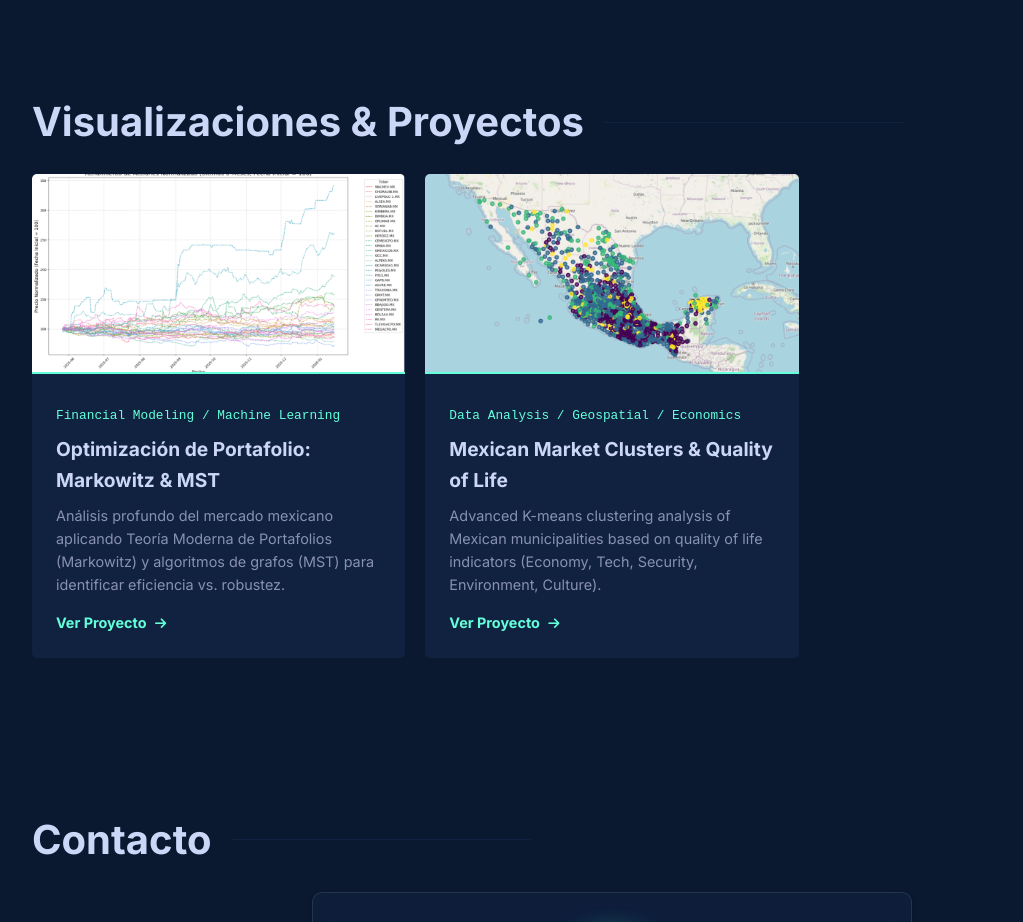
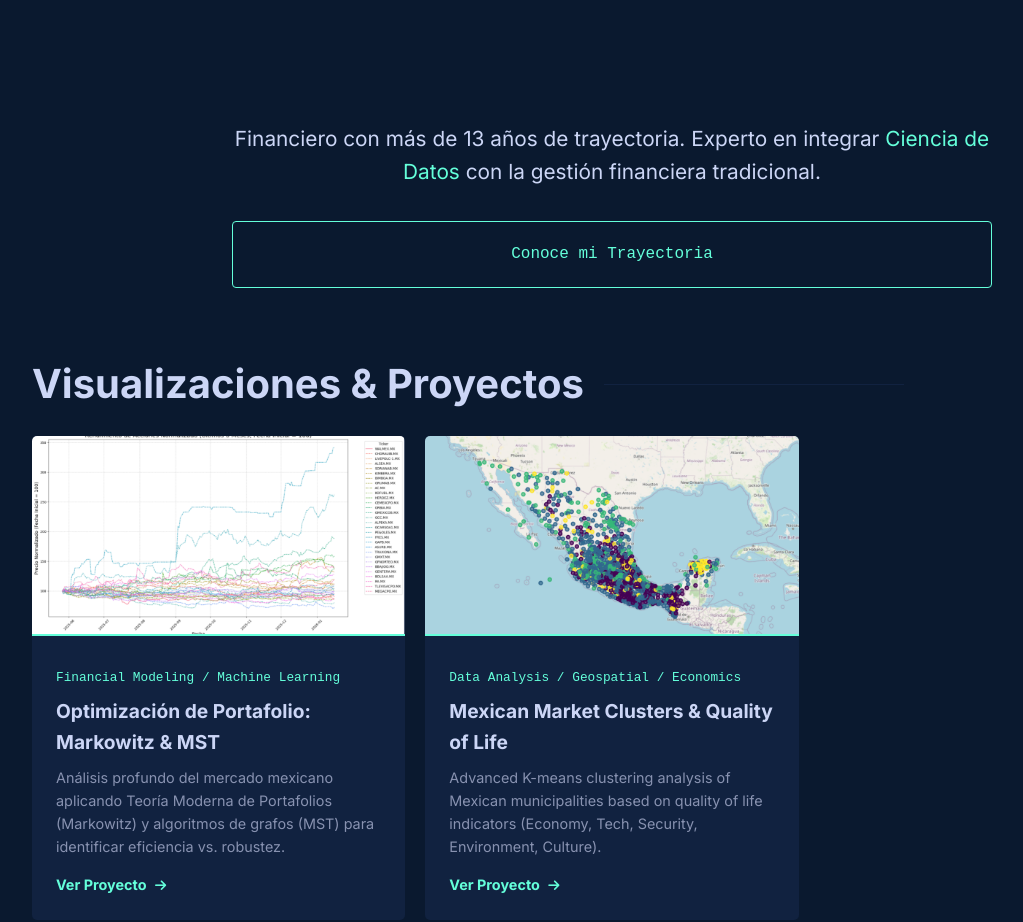
Before and after one commit to adalloya/HUGOSALDA-A, a website built with Vite: page index.html in a window 1280 px wide. Shown: the part 1000-1922 px from the top of the page, without its empty margins (28-1051 px from the left). Built offline with nearby package versions, Linux system fonts and the light colour scheme; files whose address does not match are found by name.

Commit message:
Content: Add professional bio teaser and CTA to Home page

```diff
--- a/index.html
+++ b/index.html
@@ -85,6 +85,14 @@
          Actually, let's keep the dedicated "Portfolio" section but rename/simplify it.
     -->
 
+    <section class="container fade-in" style="text-align: center; max-width: 800px; margin: 2rem auto 4rem;">
+      <p style="font-size: 1.3rem; line-height: 1.6; color: var(--text-primary); margin-bottom: 2rem;">
+        Financiero con más de 13 años de trayectoria. Experto en integrar <span
+          style="color: var(--accent-color);">Ciencia de Datos</span> con la gestión financiera tradicional.
+      </p>
+      <a href="/about.html" class="cta-button">Conoce mi Trayectoria</a>
+    </section>
+
     <section id="portfolio" class="container">
       <h2 class="fade-in">Visualizaciones & Proyectos</h2>
       <div class="projects-grid" id="projects-list">
```
